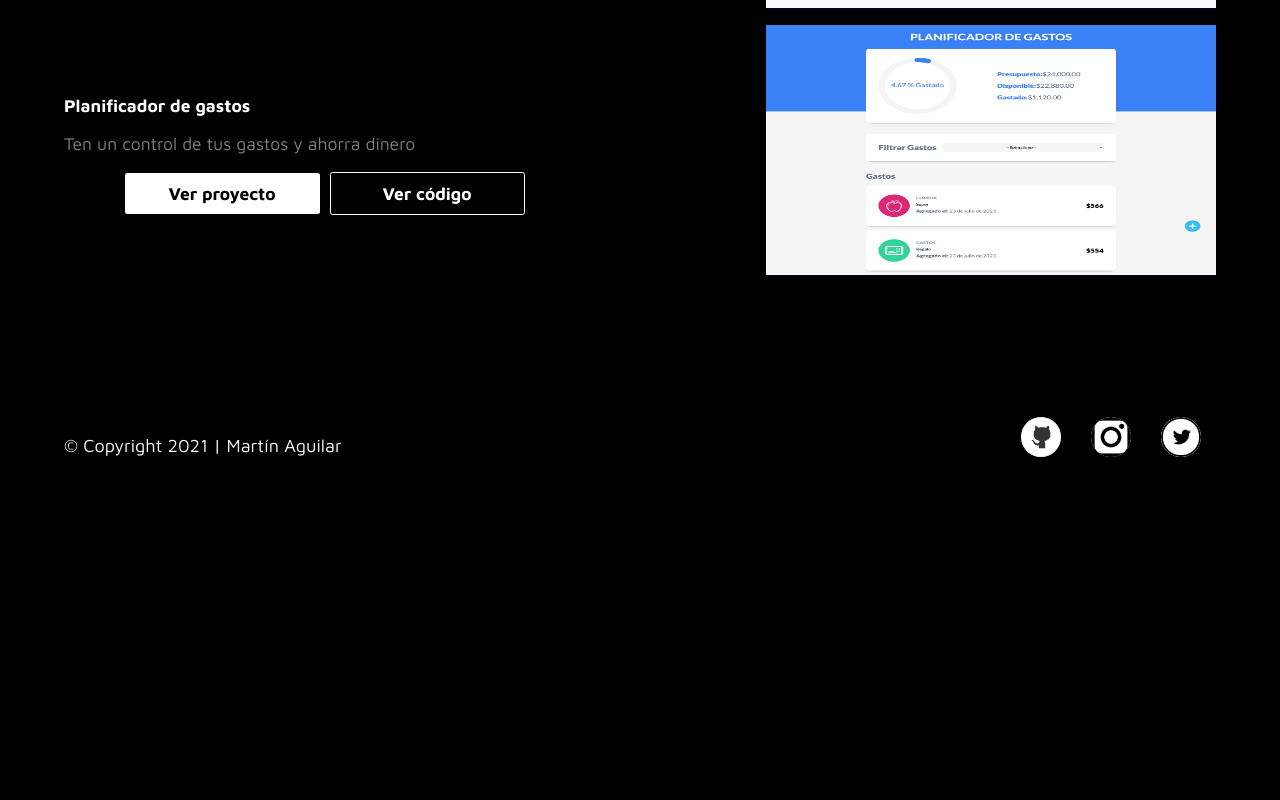
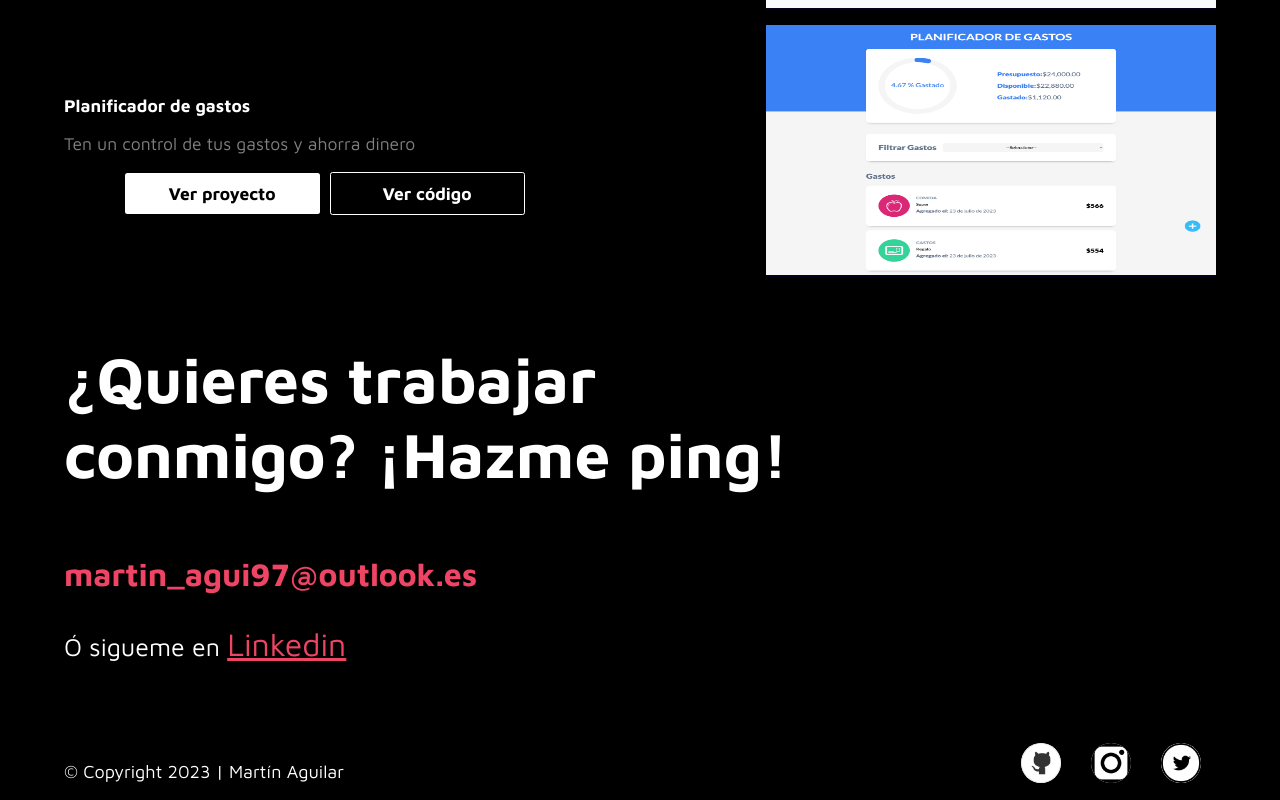
Before and after one commit to martin0123478/Portfolio-Martin, a React (Vite) app: page / in a window 1280 px wide. Shown: the part 987-1787 px from the top of the page. Before the commit the page ends 1461 px from the top, so only its background shows below. Built offline with nearby package versions, Linux system fonts and the light colour scheme.

Commit message:
feat:create contact section

```diff
--- /dev/null
+++ b/src/components/contacto/Contacto.jsx
@@ -0,0 +1,14 @@
+import React from 'react'
+import './contacto.css'
+const Contacto = () => {
+    return (
+        <div className='contact-container'>
+            <p className='contacto-title'>¿Quieres trabajar conmigo?
+                ¡Hazme ping!</p>
+            <p className='correo'>martin_agui97@outlook.es</p>
+            <p className='linke'>Ó sigueme en <a href="https://www.linkedin.com/in/mart%C3%ADn-aguilar/" target="_blank">Linkedin</a></p>
+        </div>
+    )
+}
+
+export default Contacto
--- /dev/null
+++ b/src/components/contacto/contacto.css
@@ -0,0 +1,36 @@
+.contacto-title {
+    color: white;
+    font-size: 32px;
+    font-weight: 700;
+}
+
+.correo {
+    color: #EF4565;
+    font-size: 20px;
+    font-weight: 700;
+}
+
+.linke {
+    color: white;
+    font-size: 25px;
+}
+
+.linke a {
+    color: #EF4565;
+}
+
+@media (min-width:768px) {
+
+    .correo,
+    .linke a {
+        font-size: 32px;
+    }
+
+    .contacto-title {
+        font-size: 64px;
+    }
+
+    .contact-container {
+        width: 750px;
+    }
+}
--- a/src/components/footer/Footer.jsx
+++ b/src/components/footer/Footer.jsx
@@ -7,7 +7,7 @@ const Footer = () => {
     return (
         <div className='footer-container'>
             <div>
-                <p className='footer-description'>© Copyright 2021 | Martín Aguilar</p>
+                <p className='footer-description'>© Copyright 2023 | Martín Aguilar</p>
             </div>
             <div className='footer-logos'>
                 <a href="https://github.com/martin0123478" target="_blank"><img className='logo' src={git} alt="git" /></a>
--- a/src/components/footer/footer.css
+++ b/src/components/footer/footer.css
@@ -25,9 +25,11 @@
     .footer-container {
         display: flex;
         justify-content: space-between;
+        margin-top: 80px;
     }
 
     .footer-logos {
         width: 210px;
     }
+
 }
--- a/src/pages/Principal.jsx
+++ b/src/pages/Principal.jsx
@@ -3,6 +3,7 @@ import Hero from "../components/hero/Hero"
 import Project1 from "../components/project1/Project1"
 import Project2 from "../components/project2/Project2"
 import Project from "../components/project3/Project"
+import Contacto from "../components/contacto/contacto"
 import Footer from "../components/footer/Footer"
 const Principal = () => {
     return (
@@ -12,6 +13,7 @@ const Principal = () => {
             <Project1 />
             <Project2 />
             <Project />
+            <Contacto />
             <Footer />
         </>
     )
```
